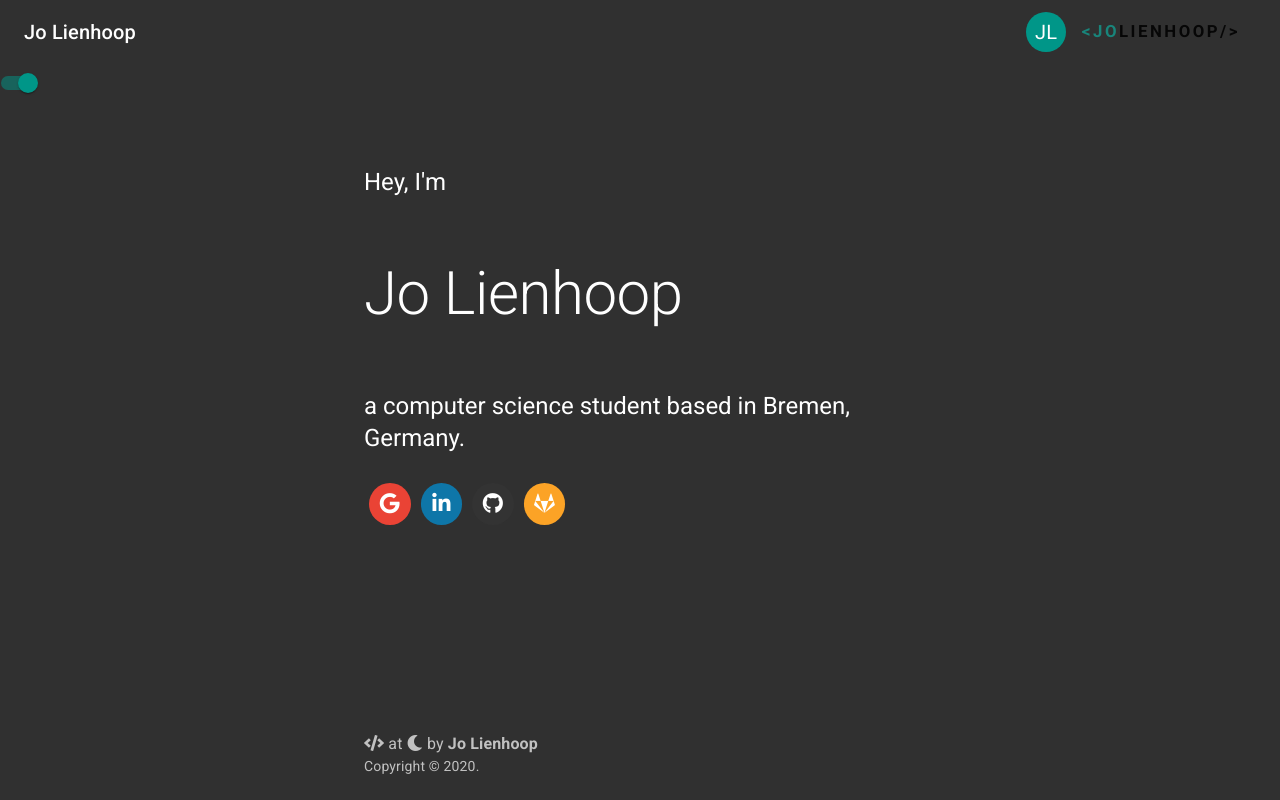
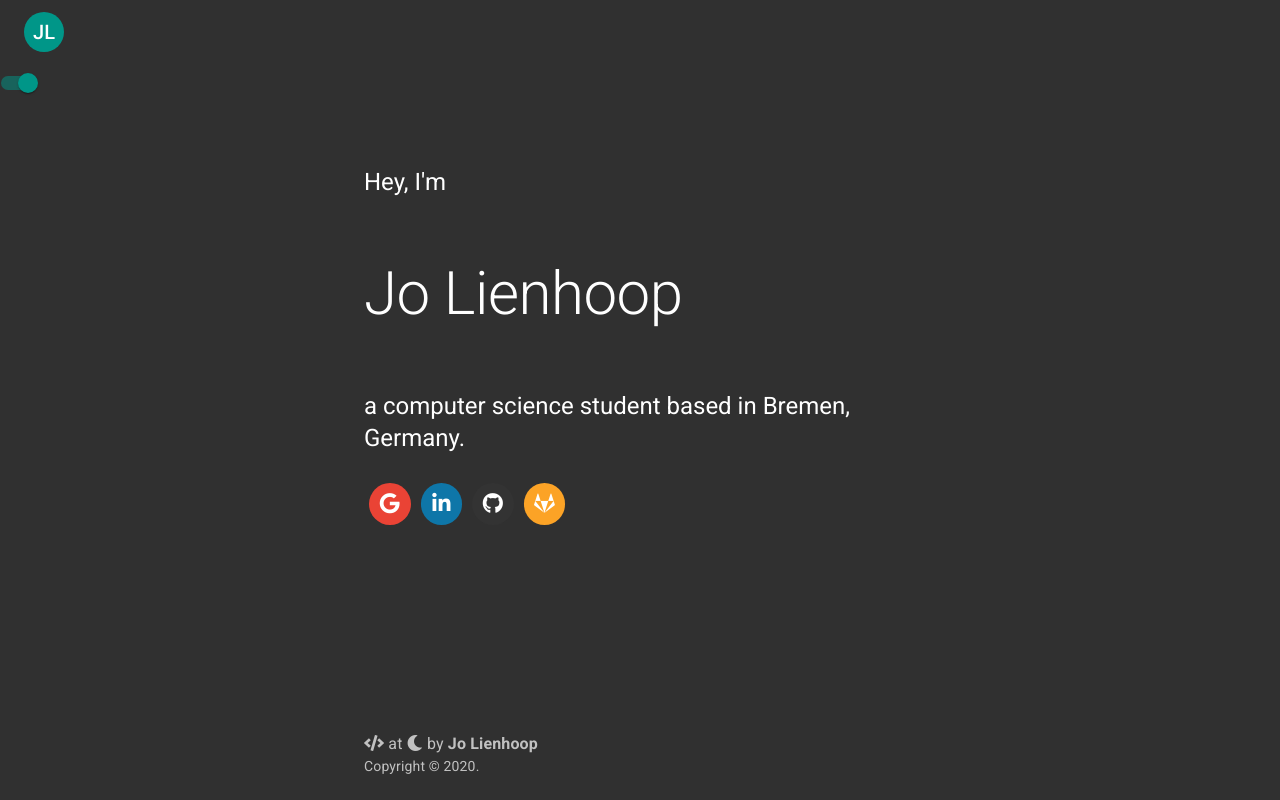
Before and after one commit to JoHoop/personal-website-react, a React (Create React App) app: page / in a window 1280 px wide. Built offline with nearby package versions, Linux system fonts and the light colour scheme.

Commit message:
Remove name from NavBar

```diff
--- a/src/components/NavBar.js
+++ b/src/components/NavBar.js
@@ -56,28 +56,10 @@ export const NavBar = () => {
                         noWrap
                         className={classes.toolbarTitle}
                     >
-                        {Resume.basics.name}
+                        <Avatar className={classes.teal}>JL</Avatar>
                     </Typography>
 
-                    <nav>
-                        <ListItem>
-                            <ListItemAvatar>
-                                <Avatar className={classes.teal}>JL</Avatar>
-                            </ListItemAvatar>
-                            <Link
-                                href="#home"
-                                className="logo fade-up fade-up-1"
-                                underline="none"
-                                target="_blank"
-                                rel="noopener noreferrer"
-                            >
-                                {Resume.basics.first}
-                                <span className="logo__inner">
-                                    {Resume.basics.last}
-                                </span>
-                            </Link>
-                        </ListItem>
-                    </nav>
+                    <nav></nav>
                 </Toolbar>
             </AppBar>
         </Fragment>
```
Also changed, not shown: src/components/AvatarName.js (added, +35 -0 lines), src/jo.png.
